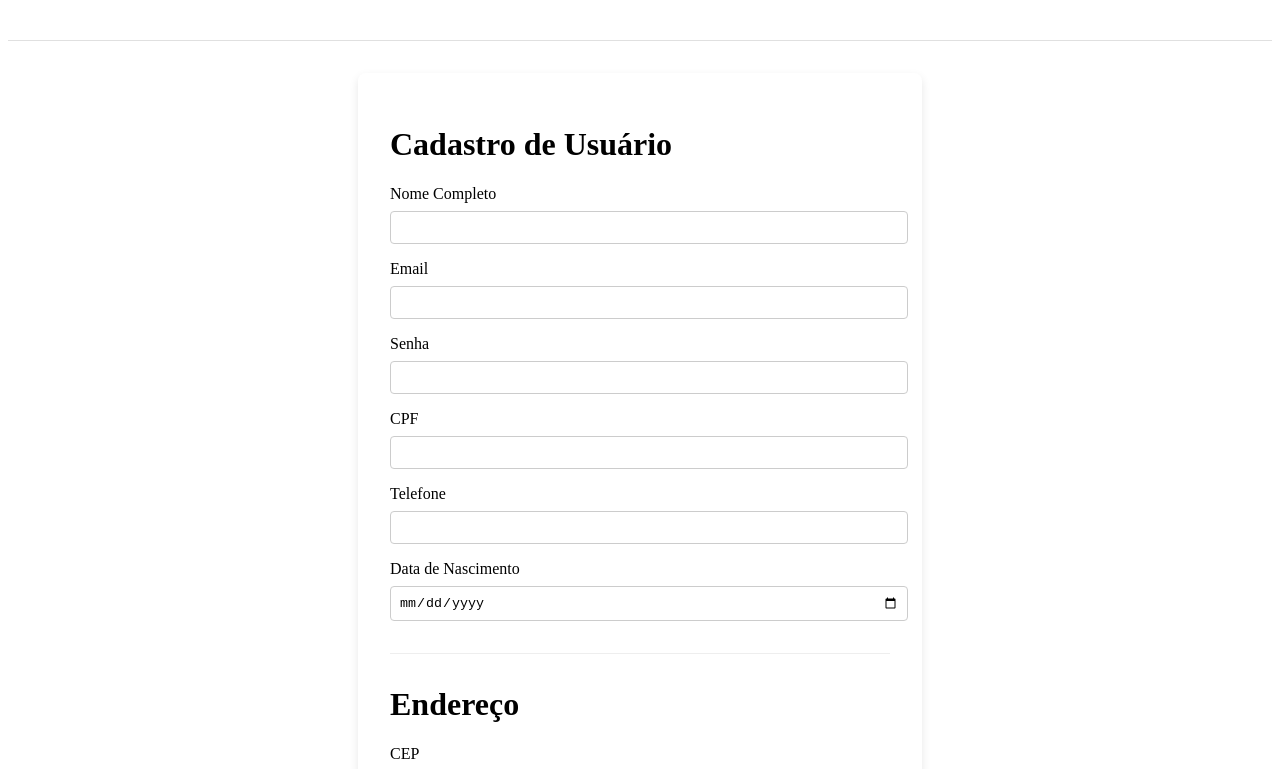
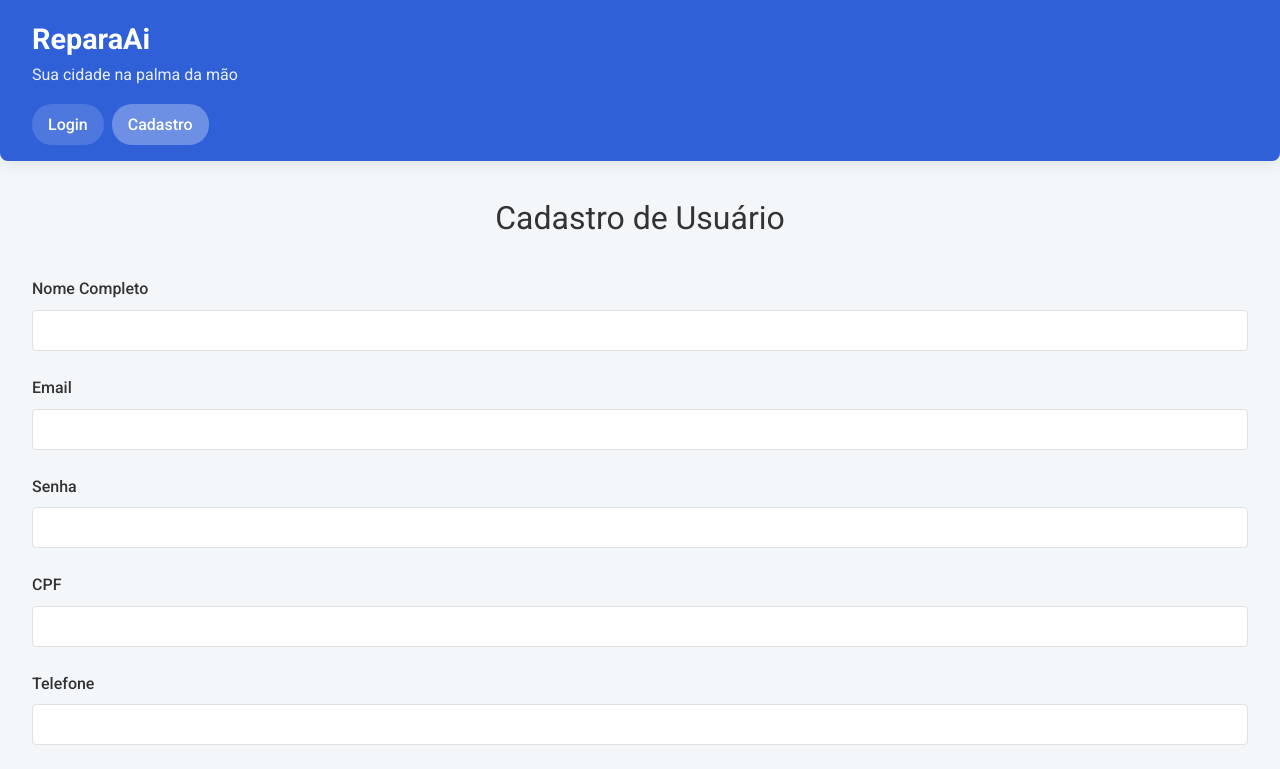
Before and after one commit to alisson92/ReparaAi, a Vue app in the folder frontend/: page /cadastro in a window 1280 px wide. Shown: the top 769 px of the page. Built offline with nearby package versions, Linux system fonts and the light colour scheme.

Commit message:
Implantando mudanças de front

```diff
--- a/frontend/index.html
+++ b/frontend/index.html
@@ -4,7 +4,11 @@
     <meta charset="UTF-8">
     <link rel="icon" href="/favicon.ico">
     <meta name="viewport" content="width=device-width, initial-scale=1.0">
-    <title>Vite App</title>
+
+    <link rel="preconnect" href="https://fonts.googleapis.com">
+    <link rel="preconnect" href="https://fonts.gstatic.com" crossorigin>
+    <link href="https://fonts.googleapis.com/css2?family=Roboto:wght@400;500;700&display=swap" rel="stylesheet">
+    <title>ReparaAi</title>
   </head>
   <body>
     <div id="app"></div>
--- a/frontend/package.json
+++ b/frontend/package.json
@@ -15,6 +15,7 @@
   },
   "dependencies": {
     "axios": "^1.12.1",
+    "jwt-decode": "^4.0.0",
     "vue": "^3.5.18",
     "vue-router": "^4.5.1",
     "vue3-google-map": "^0.24.1"
--- a/frontend/src/App.vue
+++ b/frontend/src/App.vue
@@ -1,80 +1,110 @@
 <template>
-  <header>
-    <div class="wrapper">
-      <nav v-if="isLoggedIn">
-        <RouterLink to="/">Home</RouterLink>
-        <RouterLink to="/solicitacao">Nova Solicitação</RouterLink>
+  <header class="main-header">
+    <div class="header-content">
+      <div class="logo">
+        <h1>ReparaAi</h1>
+        <p>Sua cidade na palma da mão</p>
+      </div>
+      <div class="user-status" v-if="isLoggedIn">
+        <span>Usuário: {{ userName || 'Carregando...' }}</span>
+      </div>
+    </div>
+    <nav class="main-nav">
+      <template v-if="isLoggedIn">
+        <RouterLink to="/">Acompanhamento</RouterLink>
+        <RouterLink to="/solicitacao">Registro de Ocorrências</RouterLink>
         <a href="#" @click.prevent="handleLogout" class="logout-link">Sair</a>
-      </nav>
-    </div>
+      </template>
+      <template v-else>
+        <RouterLink to="/login">Login</RouterLink>
+        <RouterLink to="/cadastro">Cadastro</RouterLink>
+      </template>
+    </nav>
   </header>
 
-  <RouterView />
+  <main class="main-content">
+    <RouterView />
+  </main>
 </template>
 
 <script setup>
 import { ref, onMounted, watch } from 'vue';
 import { RouterLink, RouterView, useRouter, useRoute } from 'vue-router';
+import { jwtDecode } from 'jwt-decode';
 
 const router = useRouter();
 const route = useRoute();
+const isLoggedIn = ref(false);
+const userName = ref(null);
 
-// Nossa variável reativa para saber se o usuário está logado
-const isLoggedIn = ref(false);
-
-// Função para verificar o estado de login
 function checkAuthStatus() {
-  isLoggedIn.value = !!localStorage.getItem('authToken');
+  const token = localStorage.getItem('authToken');
+  isLoggedIn.value = !!token;
+  if (token) {
+    try {
+      const decodedToken = jwtDecode(token);
+      userName.value = decodedToken.name; // Pega o nome do usuário do token
+    } catch (error) {
+      console.error("Erro ao decodificar o token:", error);
+      handleLogout(); // Se o token for inválido, faz o logout
+    }
+  } else {
+    userName.value = null;
+  }
 }
 
-// Função para o Logout
 function handleLogout() {
-  // 1. Remove o token do localStorage
   localStorage.removeItem('authToken');
-  // 2. Atualiza nosso estado
   checkAuthStatus();
-  // 3. Redireciona para a página de login
   router.push('/login');
 }
 
-// Verifica o status de login quando o componente é montado pela primeira vez
-onMounted(() => {
-  checkAuthStatus();
-});
-
-// 'watch' fica "escutando" mudanças na rota. Toda vez que a rota mudar,
-// verificamos o status de login novamente. Isso garante que o menu apareça
-// imediatamente após o login.
-watch(route, () => {
-  checkAuthStatus();
-});
+onMounted(checkAuthStatus);
+watch(route, checkAuthStatus);
 </script>
 
 <style scoped>
-header {
-  line-height: 1.5;
-  max-height: 100vh;
+.main-header {
+  background-color: var(--primary-color);
+  color: white;
+  padding: 1rem 2rem;
+  border-radius: 0 0 var(--border-radius) var(--border-radius);
+  box-shadow: var(--box-shadow);
 }
-.wrapper {
-  padding: 1rem 2rem;
-  border-bottom: 1px solid #e0e0e0;
+.header-content {
+  display: flex;
+  justify-content: space-between;
+  align-items: center;
+  margin-bottom: 1rem;
 }
-nav {
-  width: 100%;
-  font-size: 1rem;
-  text-align: left;
+.logo h1 { margin: 0; font-weight: 700; font-size: 1.8rem; }
+.logo p { margin: 0; opacity: 0.9; }
+.user-status { font-size: 0.9rem; }
+
+.main-nav {
+  display: flex;
+  gap: 0.5rem;
+  flex-wrap: wrap;
 }
-nav a {
-  display: inline-block;
-  padding: 0 1rem;
-  border-left: 1px solid var(--color-border);
+.main-nav a {
+  color: white;
+  text-decoration: none;
+  padding: 0.5rem 1rem;
+  border-radius: 20px;
+  background-color: rgba(255, 255, 255, 0.15);
+  transition: background-color 0.3s;
+  font-weight: 500;
 }
-nav a:first-of-type {
-  border: 0;
-  padding-left: 0;
+.main-nav a:hover, .main-nav a.router-link-exact-active {
+  background-color: rgba(255, 255, 255, 0.3);
 }
 .logout-link {
-  cursor: pointer;
-  color: #dc3545; /* Uma cor de destaque para o logout */
+  background-color: rgba(220, 53, 69, 0.7) !important;
+}
+.logout-link:hover {
+   background-color: rgba(220, 53, 69, 1) !important;
+}
+.main-content {
+  padding: 2rem;
 }
 </style>
--- /dev/null
+++ b/frontend/src/assets/main.css
@@ -0,0 +1,37 @@
+/* frontend/src/assets/main.css */
+
+/* 1. Definindo nossas variáveis de cores e estilo */
+:root {
+  --primary-color: #2f60d8;
+  --primary-color-dark: #2349a8;
+  --background-color: #f4f7fa;
+  --surface-color: #ffffff;
+  --text-color: #333333;
+  --text-color-secondary: #777777;
+  --border-color: #e0e0e0;
+  --border-radius: 8px;
+  --box-shadow: 0 4px 15px rgba(0,0,0,0.08);
+}
+
+/* 2. Reset básico e aplicação dos estilos globais */
+*,
+*::before,
+*::after {
+  box-sizing: border-box;
+  margin: 0;
+  position: relative;
+  font-weight: normal;
+}
+
+body {
+  min-height: 100vh;
+  color: var(--text-color);
+  background: var(--background-color);
+  transition: color 0.5s, background-color 0.5s;
+  line-height: 1.6;
+  font-family: 'Roboto', sans-serif;
+  font-size: 16px;
+  text-rendering: optimizeLegibility;
+  -webkit-font-smoothing: antialiased;
+  -moz-osx-font-smoothing: grayscale;
+}
--- a/frontend/src/main.js
+++ b/frontend/src/main.js
@@ -1,3 +1,4 @@
+import './assets/main.css'
 import { createApp } from 'vue'
 import App from './App.vue'
 import router from './router'
--- a/frontend/src/views/CadastroView.vue
+++ b/frontend/src/views/CadastroView.vue
@@ -100,12 +100,50 @@ async function registerUser() {
 </script>
 
 <style scoped>
-/* Os estilos continuam os mesmos */
-.cadastro { max-width: 500px; margin: 2rem auto; padding: 2rem; border-radius: 8px; box-shadow: 0 4px 10px rgba(0,0,0,0.1); }
-.form-group { margin-bottom: 1rem; }
-label { display: block; margin-bottom: 0.5rem; }
-input { width: 100%; padding: 0.5rem; border: 1px solid #ccc; border-radius: 4px; }
-button { padding: 0.75rem 1.5rem; border: none; background-color: #007bff; color: white; border-radius: 4px; cursor: pointer; font-size: 1rem; width: 100%; margin-top: 1rem;}
-button:hover { background-color: #0056b3; }
-hr { margin: 2rem 0; border: 0; border-top: 1px solid #eee; }
+.cadastro-container {
+  display: flex;
+  justify-content: center;
+  align-items: center;
+}
+.cadastro-box {
+  width: 100%;
+  max-width: 500px;
+  padding: 2.5rem;
+  border-radius: var(--border-radius);
+  box-shadow: var(--box-shadow);
+  background-color: var(--surface-color);
+}
+h1 {
+  text-align: center;
+  margin-bottom: 2rem;
+}
+.form-group {
+  margin-bottom: 1.5rem;
+}
+label {
+  display: block;
+  margin-bottom: 0.5rem;
+  font-weight: 500;
+}
+input {
+  width: 100%;
+  padding: 0.75rem;
+  border: 1px solid var(--border-color);
+  border-radius: 4px;
+}
+button {
+  width: 100%;
+  padding: 0.75rem 1.5rem;
+  border: none;
+  background-color: var(--primary-color);
+  color: white;
+  border-radius: 4px;
+  cursor: pointer;
+  font-size: 1rem;
+  font-weight: bold;
+  transition: background-color 0.3s;
+}
+button:hover {
+  background-color: var(--primary-color-dark);
+}
 </style>
```
Also changed, not shown: 1 other file (tests, documents, lock files or other folders).
